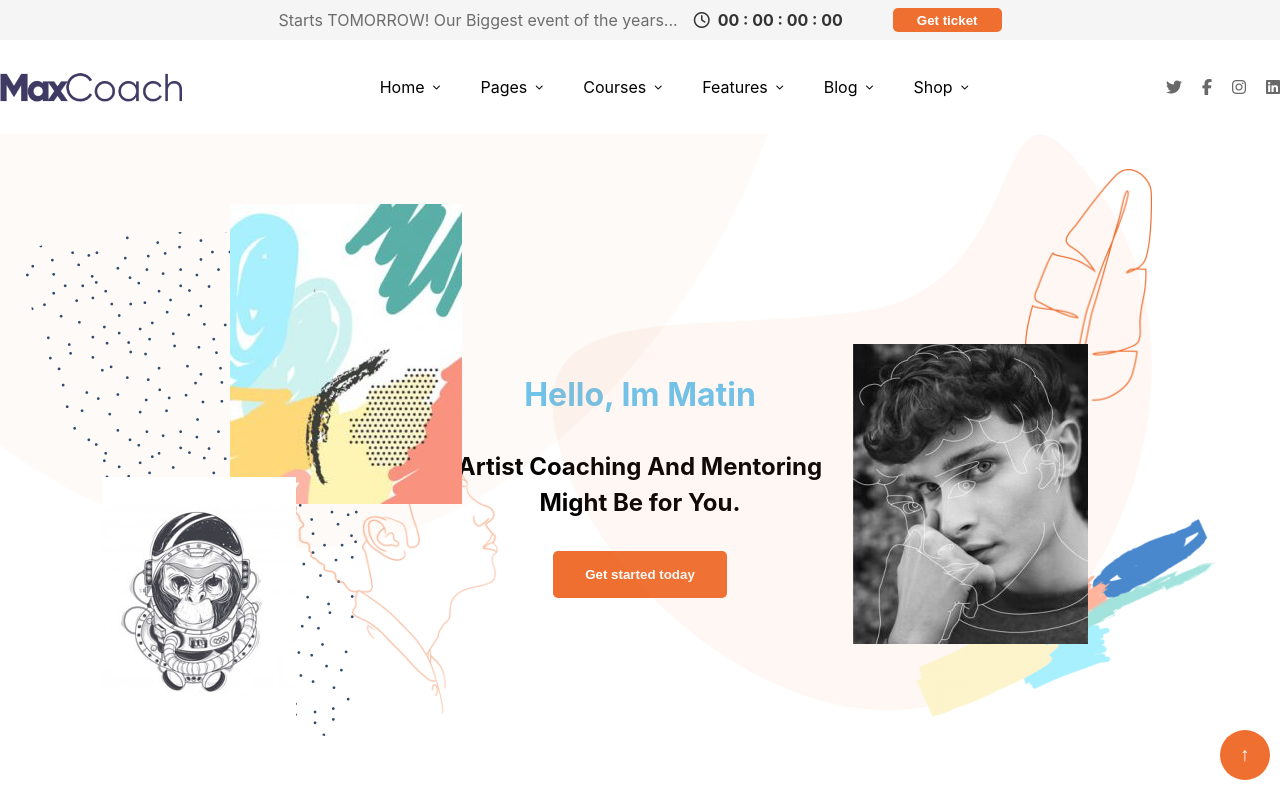
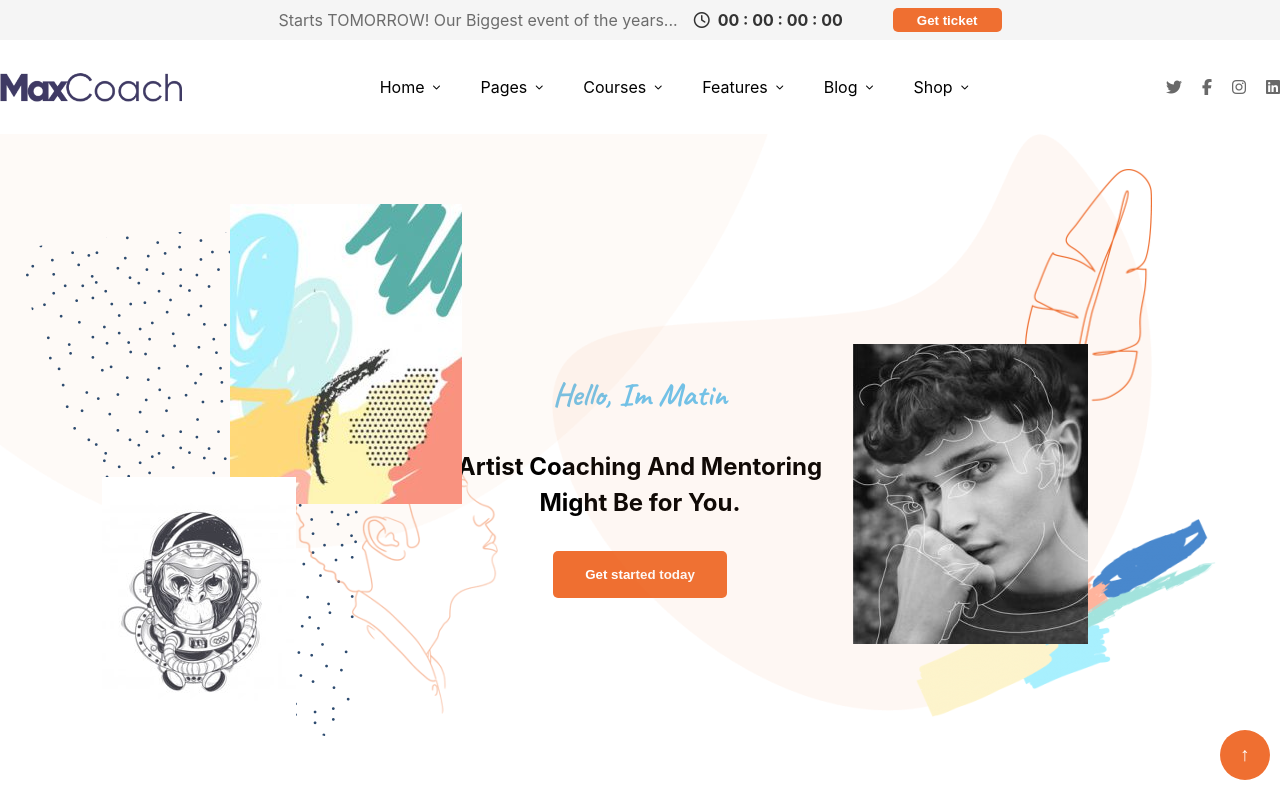
Before and after one commit to christianarca27/proj-html-vuejs, a Vue app: page / in a window 1280 px wide. Shown: the top 800 px of the page. Built offline with nearby package versions, Linux system fonts and the light colour scheme.

Commit message:
feat: importato e selezionato font per titoli h2 e h3

```diff
--- a/index.html
+++ b/index.html
@@ -6,6 +6,9 @@
   <meta name="viewport" content="width=device-width, initial-scale=1.0" />
   <link rel="shortcut icon" href="/images/favicon-32x32.png" type="image/x-icon">
   <title>MaxCoach</title>
+  <link rel="preconnect" href="https://fonts.googleapis.com">
+  <link rel="preconnect" href="https://fonts.gstatic.com" crossorigin>
+  <link href="https://fonts.googleapis.com/css2?family=Caveat:wght@400;500;700&display=swap" rel="stylesheet">
 </head>
 
 <body>
--- a/src/style.scss
+++ b/src/style.scss
@@ -18,6 +18,11 @@
   box-sizing: border-box;
 }
 
+h2,
+h3 {
+  font-family: 'Caveat', cursive;
+}
+
 ul {
   list-style-type: none;
 }
```
